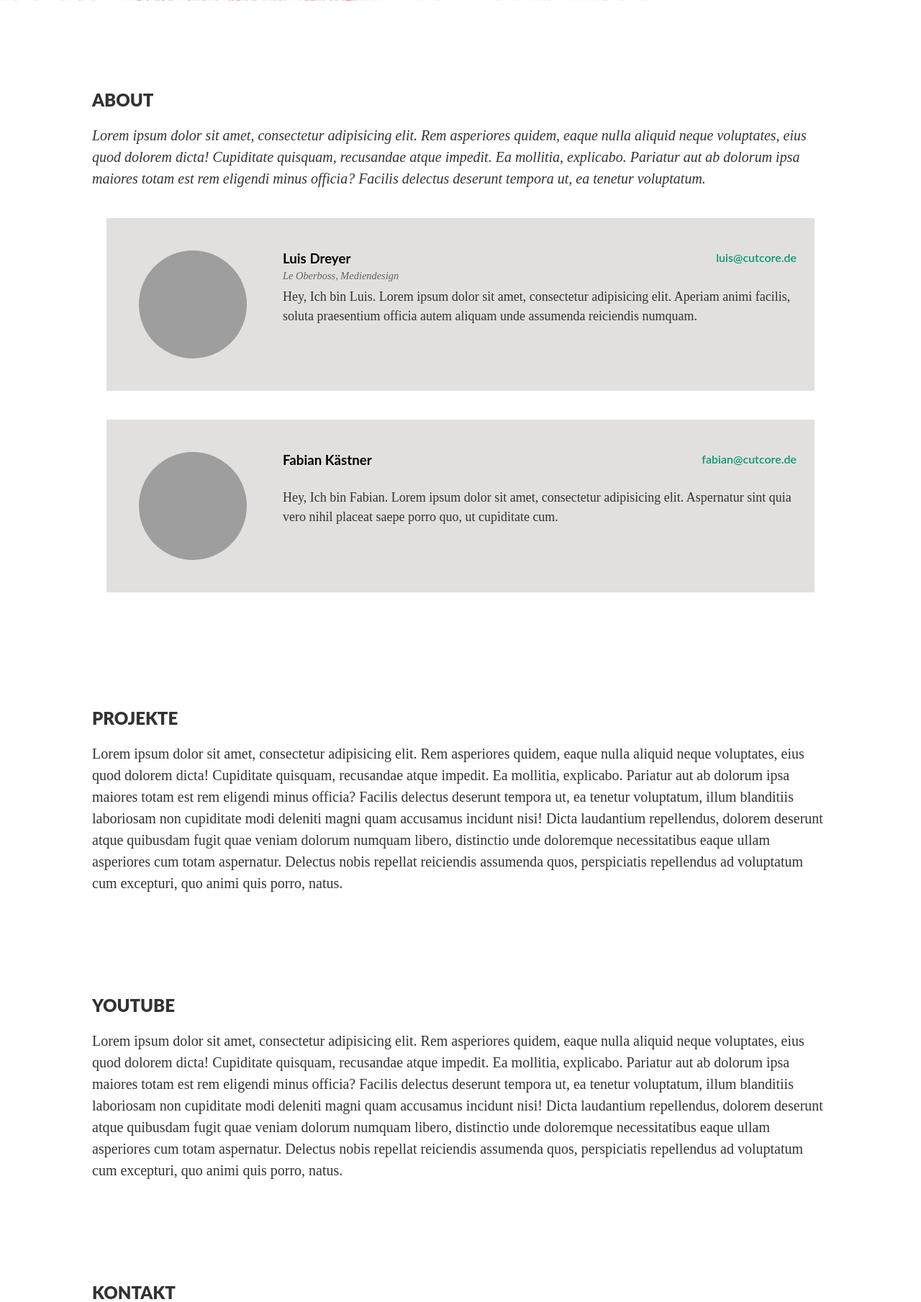
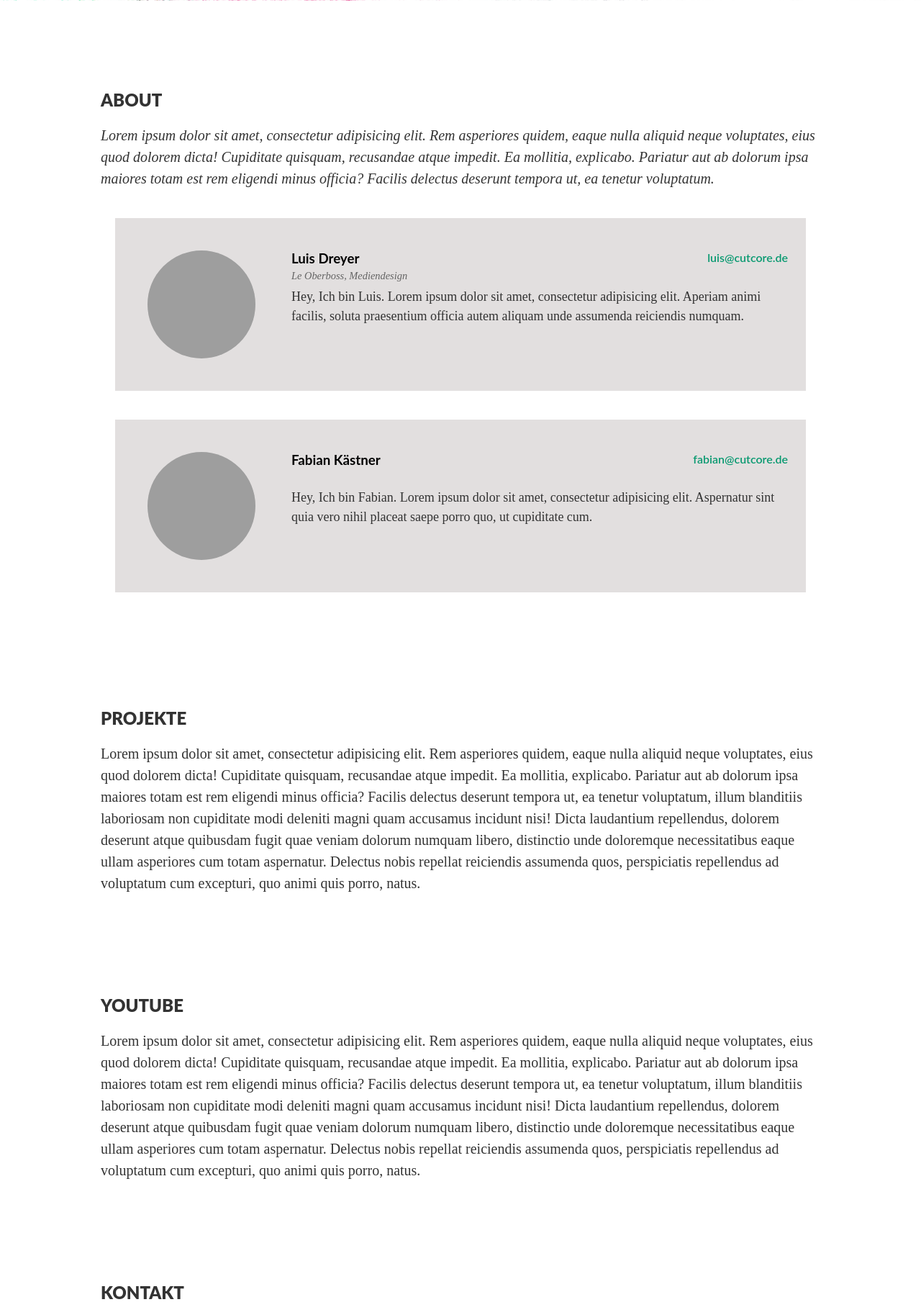
Before and after one commit to kruemel01/cutcore-website, a PHP site: page / in a window 1280 px wide. Shown: the part 618-2427 px from the top of the page at 72% size. Run offline with PHP 8.4, Linux system fonts and the light colour scheme; grey boxes are pictures that could not be loaded.

Commit message:
Add side padding to body text

```diff
--- a/main.css
+++ b/main.css
@@ -68,10 +68,11 @@ p {
 }
 
 section {
+  box-sizing: border-box;
   margin: 0px auto;
-  padding-top: 100px;
+  padding: 100px 50px 0px;
   width: 100%;
-  max-width: 1024px;
+  max-width: 1100px;
 }
 
 h2 {
```
